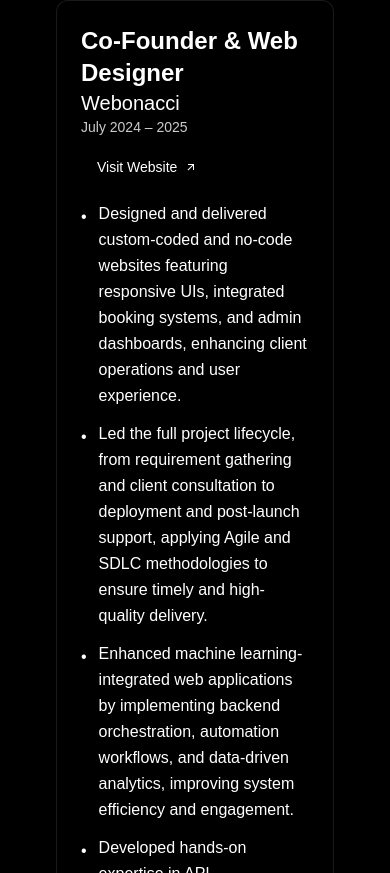
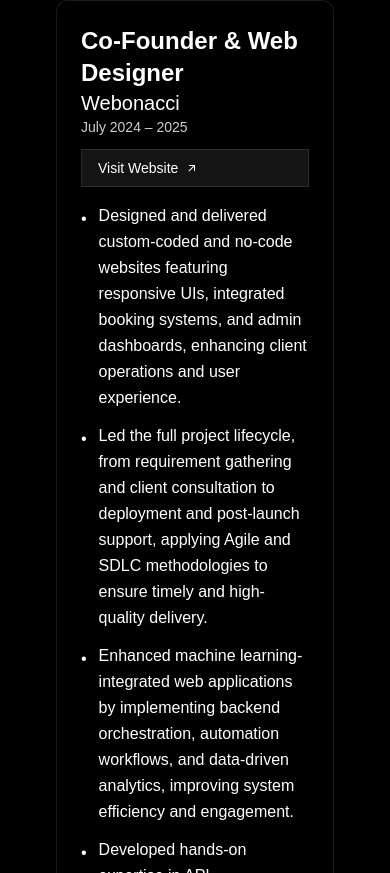
Before and after one commit to PranavRasane/pranav-rasane-portfolio, a React (Vite) app: page / in a window 390 px wide. Shown: the part 5811-6684 px from the top of the page. Built offline with nearby package versions, Linux system fonts and the light colour scheme.

Commit message:
fix: Final navbar and CSS updates

```diff
--- a/src/components/Navbar.jsx
+++ b/src/components/Navbar.jsx
@@ -137,14 +137,14 @@ const Navbar = () => {
                 animate={{ opacity: 1, height: 'auto' }}
                 exit={{ opacity: 0, height: 0 }}
                 transition={{ duration: 0.3 }}
-                className="bg-black/90 border-t border-white/10 rounded-b-2xl overflow-hidden"
+                className="bg-black/90 border-t border-white/10 overflow-hidden rounded-none"
               >
                 <div className="px-4 py-4 space-y-3">
                   {NAVIGATION_LINKS.map((link) => (
                     <button
                       key={link.href}
                       onClick={() => handleMobileNavClick(link.href)}
-                      className={`block w-full text-left py-3 px-4 rounded-lg text-sm transition-all duration-200 ${
+                      className={`block w-full text-left py-3 px-4 rounded-none text-sm transition-all duration-200 ${
                         activeSection === link.href.substring(1)
                           ? 'text-white bg-white/10'
                           : 'text-gray-400 hover:text-white hover:bg-white/5'
--- a/src/index.css
+++ b/src/index.css
@@ -461,12 +461,39 @@ body {
   transform: translateY(-1px);
 }
 
-/* Mobile Menu Button - Completely clean */
+/* Mobile Menu Styles - Clean without circles */
+@media (max-width: 768px) {
+  .portfolio-glass-effect {
+    background: rgba(255, 255, 255, 0.1) !important;
+    backdrop-filter: blur(20px) !important;
+  }
+
+  /* Mobile menu items - clean flat design */
+  .mobile-menu-item {
+    transition: all 0.2s ease;
+    border-radius: 0 !important;
+    background: none !important;
+  }
+
+  .mobile-menu-item:hover {
+    background: rgba(255, 255, 255, 0.05) !important;
+    transform: none !important;
+  }
+
+  /* Active state - subtle without circles */
+  [class*='bg-white/10'] {
+    background: rgba(255, 255, 255, 0.08) !important;
+    border: 1px solid rgba(255, 255, 255, 0.1) !important;
+  }
+}
+
+/* Clean button styles - no circles */
 button {
   background: none !important;
   border: none !important;
   outline: none !important;
   box-shadow: none !important;
+  border-radius: 0 !important;
 }
 
 button:focus {
@@ -479,14 +506,6 @@ button:hover {
   transform: none !important;
 }
 
-/* Mobile specific */
-@media (max-width: 768px) {
-  .portfolio-glass-effect {
-    background: rgba(255, 255, 255, 0.1) !important;
-    backdrop-filter: blur(20px) !important;
-  }
-}
-
 /* Smooth hide/show animation */
 nav {
   transition: all 0.3s ease-in-out;
```
